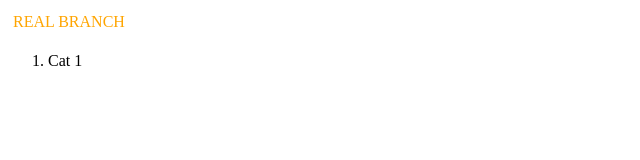
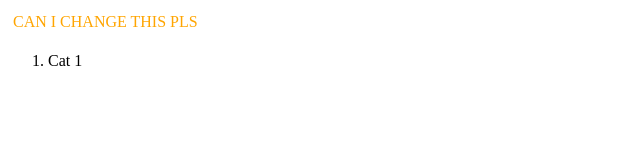
Before and after one commit to Itseno/CatSite_, a plain HTML site: page index.html in a window 1280 px wide. Shown: the full height of the page, 0-640 px from the left. Drawn offline with Linux system fonts and the light colour scheme.

Commit message:
Can I change this pls

```diff
--- a/index.html
+++ b/index.html
@@ -9,7 +9,7 @@
 </head>
 <body>
 <p>
-REAL BRANCH
+CAN I CHANGE THIS PLS
 </p>
 
 <ol>
```
